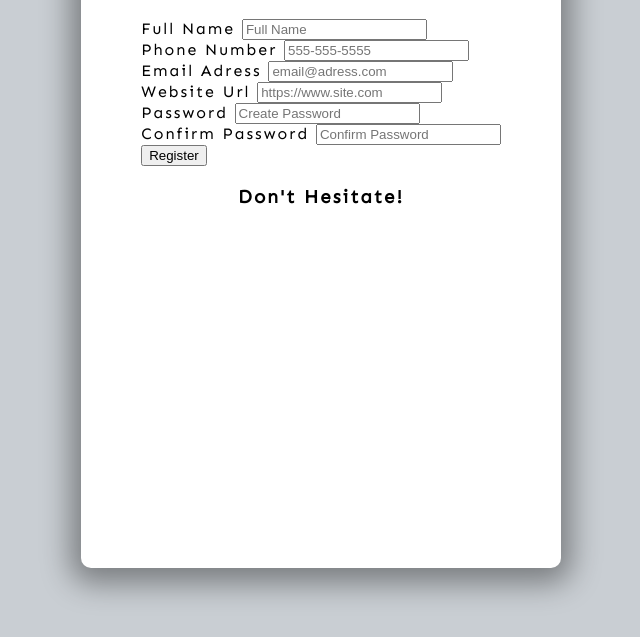
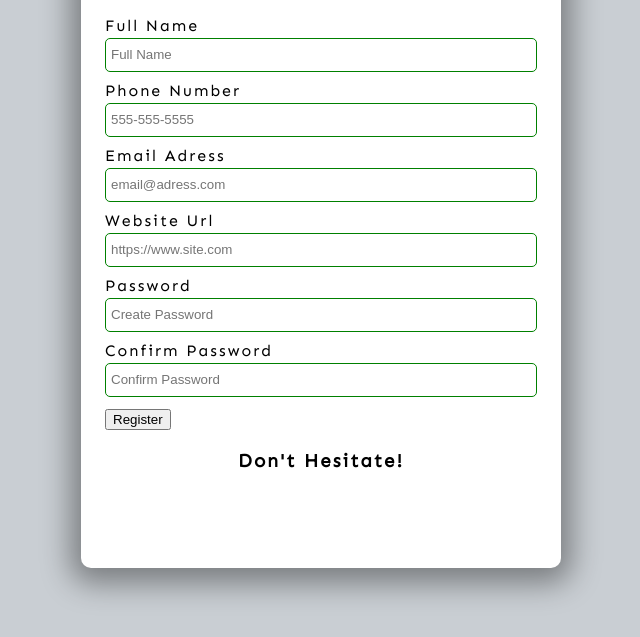
Before and after one commit to Gitalus/form_validator_js, a plain HTML site: page index.html in a window 1280 px wide. Shown: the part 147-784 px from the top of the page, without its empty margins (319-959 px from the left). Drawn offline with Linux system fonts and the light colour scheme.

Commit message:
style inputs, valid and invalid

```diff
--- a/style.css
+++ b/style.css
@@ -25,3 +25,37 @@ body {
     border-radius: 10px;
     box-shadow: 0 5px 30px 10px rgba(0, 0, 0, 0.4);
 }
+
+/* Form */
+form {
+    width: 90%;
+}
+
+.form-group {
+    height: 65px;
+
+}
+
+label {
+    position: relative;
+    bottom: 3px;
+}
+
+input {
+    width: 100%;
+    height: 34px;
+    padding: 5px;
+    border: 1px solid black;
+    border-radius: 5px;
+    outline: none;
+    box-sizing: border-box;
+    transition: all 0.3s;
+}
+
+input:valid {
+    border: 1px solid green;
+}
+
+input:invalid {
+    border: 1px solid red;
+}
```
